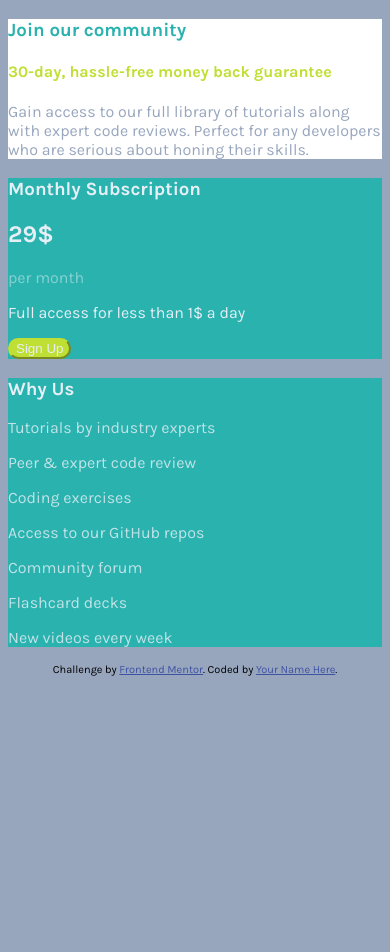
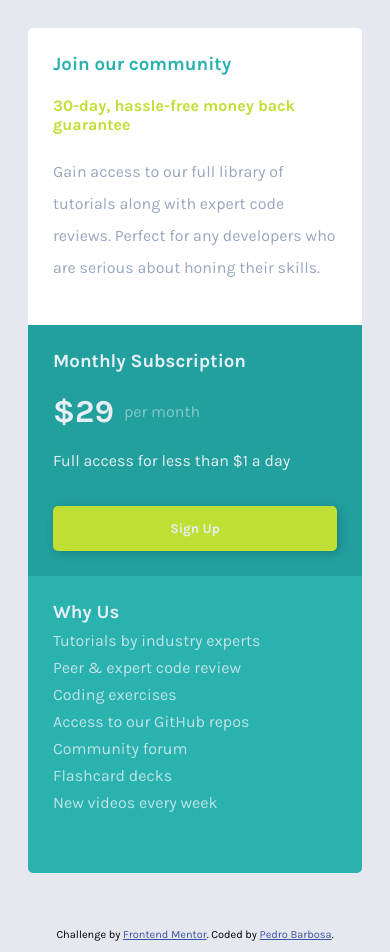
Before and after one commit to pedrommb7/pedrommb7-single-price-grid-component-master, a website: page dist/index.html in a window 390 px wide. Before the commit the page ends 844 px from the top, so only its background shows below. Drawn offline with Linux system fonts and the light colour scheme.

Commit message:
Code for mobile version

```diff
--- a/scss/Settings/_colors.scss
+++ b/scss/Settings/_colors.scss
@@ -1,6 +1,8 @@
 $cyan: hsl(179, 62%, 43%);
+$cyan2: hsl(179, 65%, 38%);
 $bright-yellow: hsl(71, 73%, 54%);
 $light-gray: hsl(204, 43%, 93%);
 $light-gray2: hsla(204, 43%, 93%, .8);
 $gray: hsla(204, 43%, 93%, .5);
-$grayish-blue: hsl(218, 22%, 67%);
+$grayish-blue: hsl(216, 22%, 67%);
+$grayish-blue2: hsla(216, 22%, 67%, 0.25);
--- a/scss/Settings/_fonts.scss
+++ b/scss/Settings/_fonts.scss
@@ -1 +1,3 @@
 @import url('https://fonts.googleapis.com/css2?family=Karla:wght@400;700&display=swap');
+
+$karla: 'Karla', sans-serif;
--- a/scss/main.scss
+++ b/scss/main.scss
@@ -2,13 +2,14 @@
 @import 'settings/index.scss';
 
 body {
-    background: $grayish-blue;
-    font-family: 'Karla', sans-serif;
+    background: $grayish-blue2;
+    font-family: $karla;
 
     .grid {
 
         .item-community {
             background: white;
+            border-radius: 5px 5px 0px 0px;
 
             h3 {
                 color: $cyan;
@@ -20,13 +21,14 @@ body {
 
             p {
                 color: $grayish-blue;
+                line-height: 2;
             }
         }
 
         .item-subscription {
-            background: $cyan;
+            background: $cyan2;
 
-            h2, h3 {
+            h1, h3 {
                 color: $light-gray;
             }
 
@@ -42,26 +44,33 @@ body {
 
             p {
                 color: $light-gray;
+                margin-top: 0;
             }
 
             button {
-                border-radius: 15px;
+                border-radius: 5px;
                 color: $light-gray;
-                border-color: $bright-yellow;
+                border: none;
                 background-color: $bright-yellow;
+                padding: 15px 100px;
+                font-family: $karla;
+                font-weight: 700;
+                box-shadow: 2.5px 2.5px 10px rgba(0, 0, 0, 0.2);
+                margin-top: 20px;
             }
 
         }
 
         .item-whyus {
             background: $cyan;
-
+            border-radius: 0px 0px 5px 5px;
             h3 {
                 color: $light-gray;
             }
 
             p {
                 color: $light-gray2;
+                margin: 8px 0;
             }
         }
     }
@@ -78,3 +87,49 @@ body {
         }
     }
 }
+
+@media (max-width: 500px) {
+    .grid {
+        display: grid;
+        grid-template-rows: 1fr 0.8fr 1fr;
+        padding: 20px;
+
+        .item-community, .item-subscription, .item-whyus {
+            padding: 25px;
+
+            h3 {
+                margin: 0;
+            }
+        }
+
+
+        .item-subscription {
+            .price {
+                display: flex;
+                align-items: center;
+            }
+
+            .price span {
+                padding-left: 10px;
+            }
+
+            p, button {
+                width: 100%;
+            }
+
+            .item-whyus h3 {
+                margin-bottom: 10px;
+            }
+        }
+
+    }
+
+    footer {
+        margin-top: 35px;
+    }
+}
+
+
+@media (max-width: 1440px) {
+
+}
```
Also changed, not shown: dist/css/main.css, dist/index.html.
